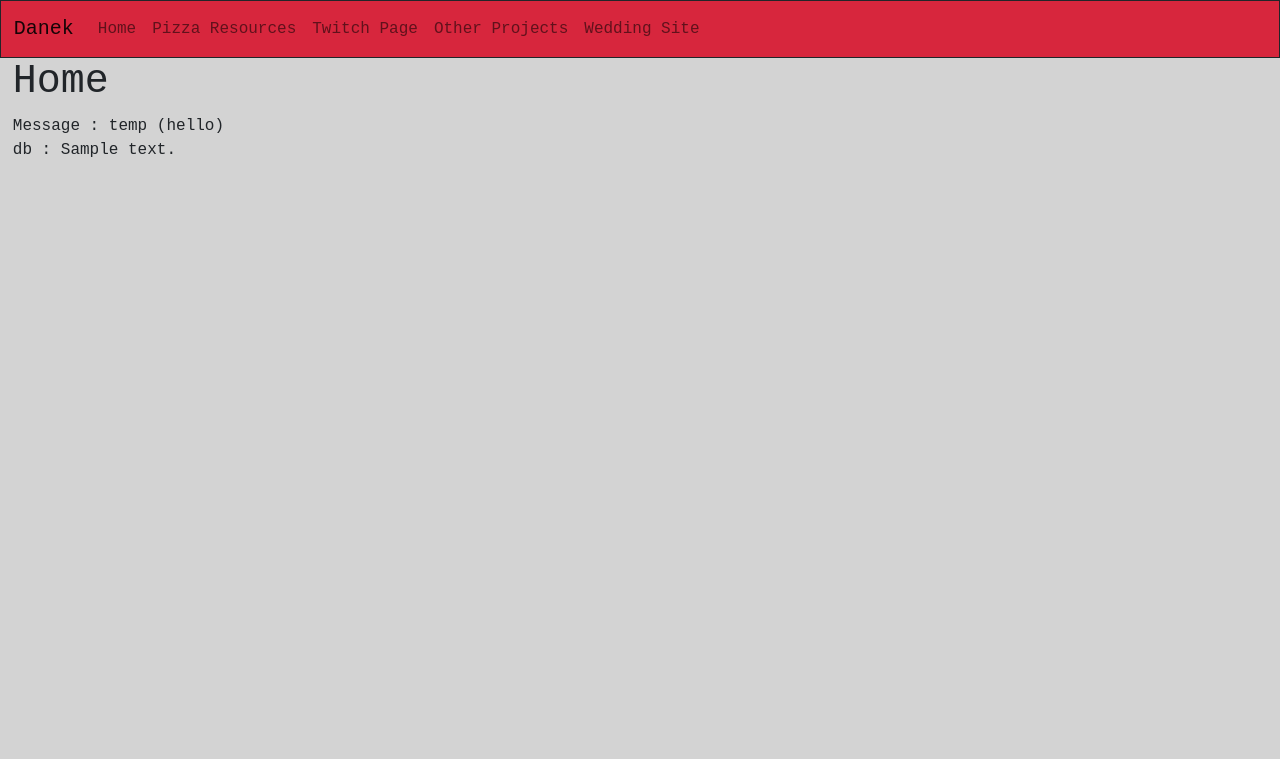
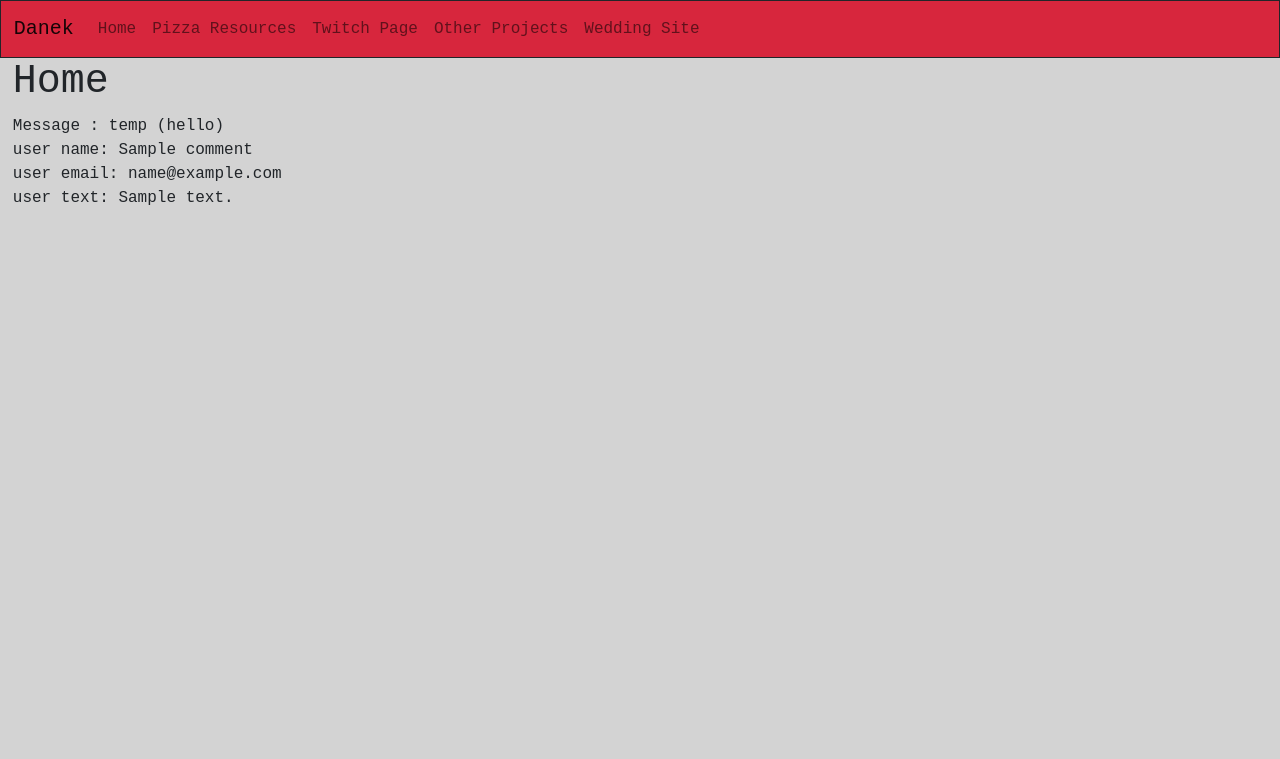
Before and after one commit to danekf/flask_small, a Django app: page / in a window 1280 px wide. Shown: the top 759 px of the page. Run offline with Django 4.2, Linux system fonts and the light colour scheme; tables that the repository leaves empty hold one stand-in row (values such as "Sample post"); a database or web service that is not in the repository returns one stand-in record (values such as "Sample title"); parts of the project's set-up code (start-up, migrations or seed data) failed here and were passed over.

Commit message:
add load of samle entry from mongoDb

```diff
--- a/home/templates/index.html
+++ b/home/templates/index.html
@@ -11,7 +11,9 @@
   <h1>Home</h1>
   <div>Message : {{ message }}</div>
 
-  <div>db : {{ entry }}</div>
+  <div>user name: {{ entry.name }}</div>
+  <div>user email: {{ entry.email }}</div>
+  <div>user text: {{ entry.text }}</div>
 
 </div>
 {% endblock %}
```
